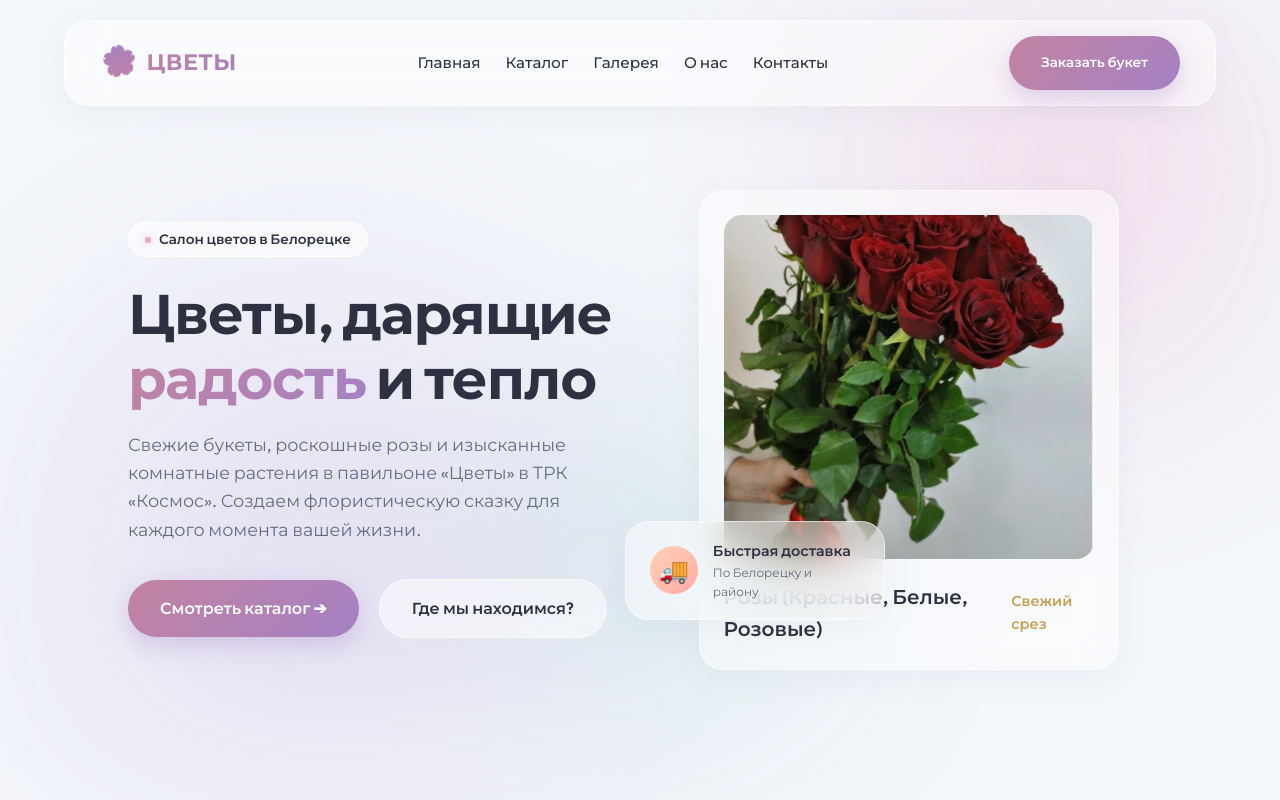
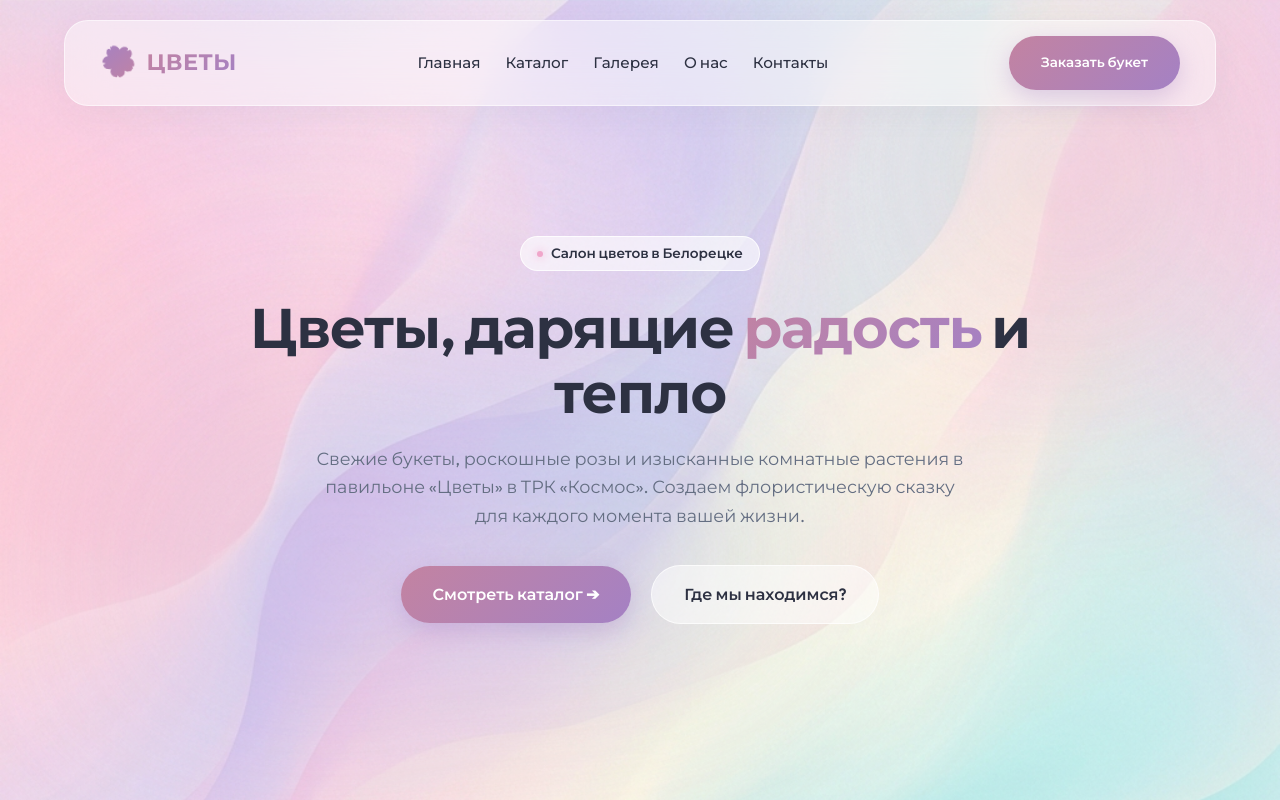
Before and after one commit to SupremeGoogle/cveti-bashkortostan, a website: page public/index.html in a window 1280 px wide. Shown: the top 800 px of the page. Drawn offline with Linux system fonts and the light colour scheme.

Commit message:
Design adjustments: remove prices/buttons, remove delivery badge, remove hero showcase, add custom abstract background

```diff
--- a/public/app.js
+++ b/public/app.js
@@ -39,7 +39,6 @@ function renderContent(data) {
     const grid = document.getElementById('features-grid');
     grid.innerHTML = data.features.map(f => `
       <div class="glass card feature-card glass-card">
-        <div class="feature-icon">${f.icon}</div>
         <h3>${f.title}</h3>
         <p>${f.description}</p>
       </div>
@@ -61,10 +60,6 @@ function renderContent(data) {
           <h3>${item.name}</h3>
           <p>${item.description}</p>
         </div>
-        <div class="product-footer">
-          <span class="product-price">${item.price}</span>
-          <button class="btn-order" onclick="openOrder('${item.name}')">+</button>
-        </div>
       </div>
     `).join('');
 
@@ -80,10 +75,6 @@ function renderContent(data) {
         <div class="product-info">
           <h3>${item.name}</h3>
           <p>${item.description}</p>
-        </div>
-        <div class="product-footer">
-          <span class="product-price">${item.price}</span>
-          <button class="btn-order" onclick="openOrder('${item.name}')">+</button>
         </div>
       </div>
     `).join('');
--- a/public/index.html
+++ b/public/index.html
@@ -47,24 +47,6 @@
       <div class="hero-actions">
         <a href="#catalog" class="btn-primary">Смотреть каталог ➔</a>
         <a href="#about" class="btn-secondary">Где мы находимся?</a>
-      </div>
-    </div>
-
-    <div class="hero-showcase">
-      <div class="hero-main-card glass">
-        <img id="hero-main-img" src="images/roses_red.jpg" alt="Роскошный букет красных роз">
-        <div class="hero-card-meta">
-          <h3 id="hero-main-title">Красные Розы</h3>
-          <span>Свежий срез</span>
-        </div>
-      </div>
-
-      <div class="hero-badge-float glass">
-        <div class="hero-badge-icon">🚚</div>
-        <div class="hero-badge-text">
-          <h4>Быстрая доставка</h4>
-          <p>По Белорецку и району</p>
-        </div>
       </div>
     </div>
   </section>
@@ -161,12 +143,6 @@
           <h2>Остались вопросы или хотите сделать заказ?</h2>
           <p>Заполните форму обратной связи. Наш флорист свяжется с вами в течение 10 минут, уточнит все пожелания и поможет оформить заказ.</p>
         </div>
-
-        <div class="telegram-badge">
-          📢 <strong>Уведомления администраторам:</strong><br>
-          Администраторы сайта могут зарегистрироваться в Telegram-боте, чтобы мгновенно получать заявки. <br>
-          Отправьте боту команду <code>/cveti062026</code>.
-        </div>
       </div>
 
       <div class="feedback-form-wrapper">
--- a/public/style.css
+++ b/public/style.css
@@ -37,7 +37,8 @@ html {
 
 body {
   font-family: var(--font-primary);
-  background-color: var(--bg-main);
+  background: url('images/site_bg.png') no-repeat center center fixed;
+  background-size: cover;
   color: var(--text-main);
   line-height: 1.6;
   overflow-x: hidden;
@@ -220,7 +221,8 @@ nav a:hover {
   min-height: 100vh;
   display: flex;
   align-items: center;
-  justify-content: space-between;
+  justify-content: center;
+  text-align: center;
   padding: 140px 10% 80px 10%;
   max-width: 1600px;
   margin: 0 auto;
@@ -228,8 +230,10 @@ nav a:hover {
 }
 
 .hero-info {
-  flex: 1;
-  max-width: 600px;
+  max-width: 800px;
+  display: flex;
+  flex-direction: column;
+  align-items: center;
 }
 
 .hero-tag {
@@ -271,13 +275,14 @@ nav a:hover {
   font-size: 1.1rem;
   color: var(--text-muted);
   margin-bottom: 35px;
-  max-width: 500px;
+  max-width: 650px;
 }
 
 .hero-actions {
   display: flex;
   gap: 20px;
   align-items: center;
+  justify-content: center;
 }
 
 .btn-primary {
```
Also changed, not shown: public/images/site_bg.png (added).
